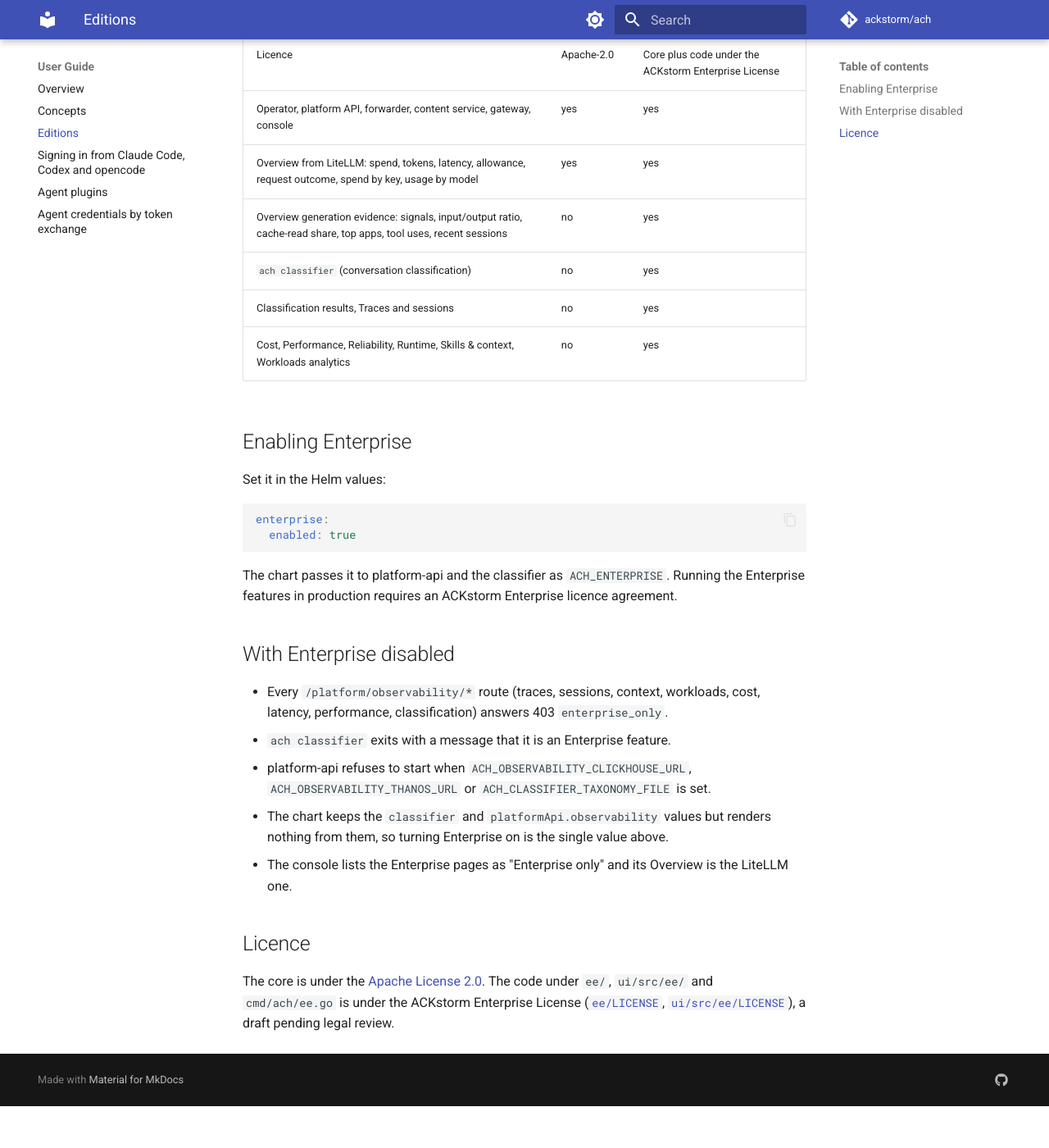
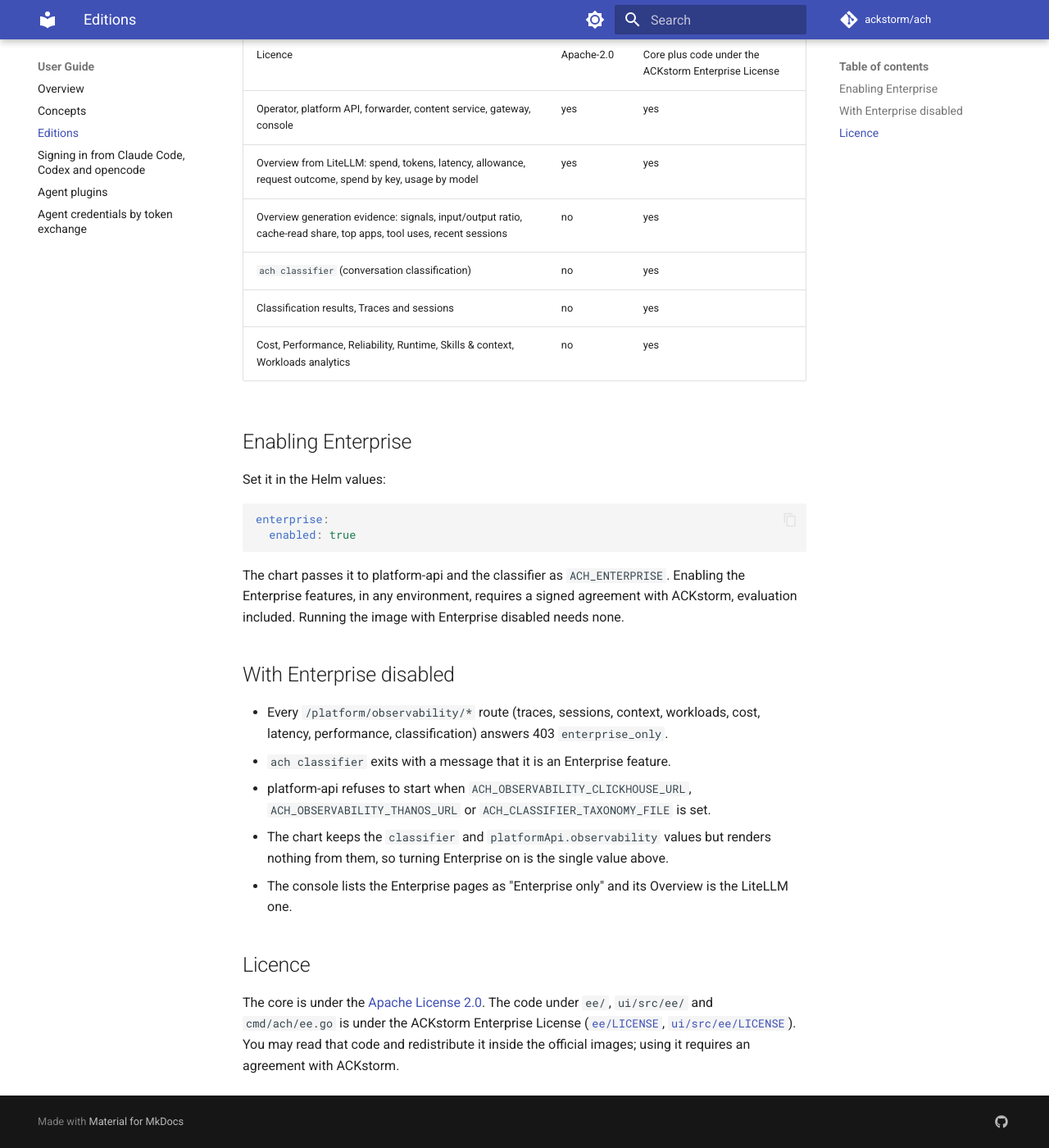
Before and after one commit to ackstorm/ach, an MkDocs documentation site: the page built from docs/user-guide/editions.md, in a window 1280 px wide and 1400 px high, scrolled down 317 px. Shown: the whole window at 82% size. Built offline with MkDocs 1.6.1 and Material for MkDocs 9.7.7, drawn with Linux system fonts in a browser that asks for light colours; comment, search, counter and statistics services are not loaded; the version menu is left out; before the commit the page ends 1666 px from its top, so only the background shows below that.

Commit message:
docs: license Enterprise features under a signed agreement only

````diff
--- a/docs/user-guide/editions.md
+++ b/docs/user-guide/editions.md
@@ -22,8 +22,9 @@
   enabled: true
 ```
 
-The chart passes it to platform-api and the classifier as `ACH_ENTERPRISE`. Running the
-Enterprise features in production requires an ACKstorm Enterprise licence agreement.
+The chart passes it to platform-api and the classifier as `ACH_ENTERPRISE`. Enabling the
+Enterprise features, in any environment, requires a signed agreement with ACKstorm,
+evaluation included. Running the image with Enterprise disabled needs none.
 
 ## With Enterprise disabled
 
@@ -41,5 +42,6 @@
 The core is under the [Apache License 2.0](https://github.com/ackstorm/ach/blob/main/LICENSE).
 The code under `ee/`, `ui/src/ee/` and `cmd/ach/ee.go` is under the ACKstorm Enterprise
 License ([`ee/LICENSE`](https://github.com/ackstorm/ach/blob/main/ee/LICENSE),
-[`ui/src/ee/LICENSE`](https://github.com/ackstorm/ach/blob/main/ui/src/ee/LICENSE)),
-a draft pending legal review.
+[`ui/src/ee/LICENSE`](https://github.com/ackstorm/ach/blob/main/ui/src/ee/LICENSE)).
+You may read that code and redistribute it inside the official images; using it requires
+an agreement with ACKstorm.
````
Also changed, not shown: AGENTS.md (+1 -1 lines), CHANGELOG.md (+4 -0 lines), 3 other files.
